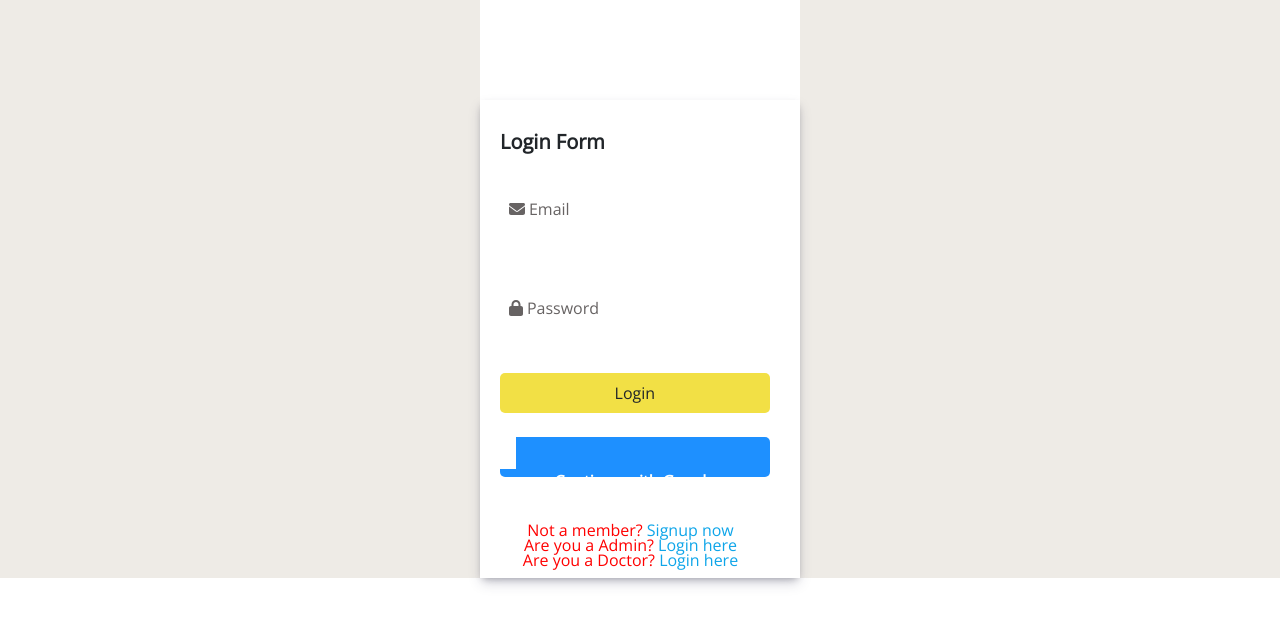
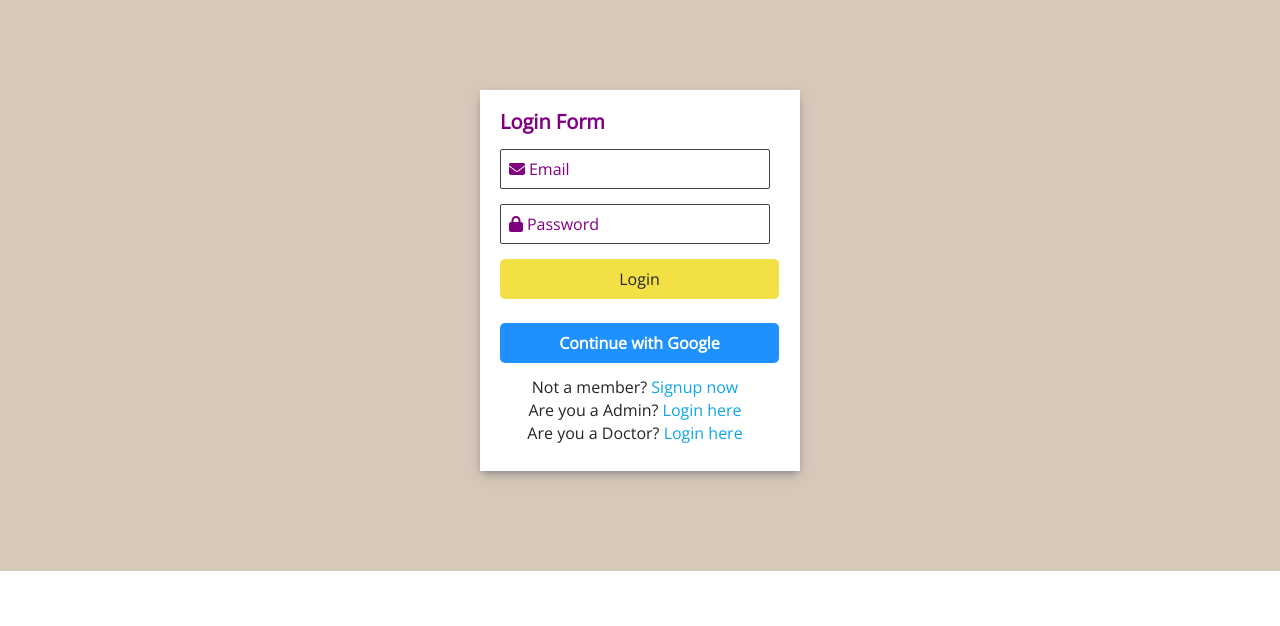
Before and after one commit to Vikram043/whole-lace-7572, a React (Create React App) app in the folder frontend/: page /user/login in a window 1280 px wide. Shown: the top 626 px of the page. Built offline with nearby package versions, Linux system fonts and the light colour scheme; the HTML template or start-up script is replaced by a standard one.

Commit message:
kamlesh day6

```diff
--- a/frontend/src/Components/AdminLogin.jsx
+++ b/frontend/src/Components/AdminLogin.jsx
@@ -3,7 +3,7 @@ import { FontAwesomeIcon } from '@fortawesome/react-fontawesome';
 import { faEnvelope } from '@fortawesome/free-solid-svg-icons'
 import {  faLock } from '@fortawesome/free-solid-svg-icons';
 import { Link ,useNavigate} from "react-router-dom"
-import "../Style/Login.css"
+import "../Style/cssLogin.css"
 
 const AdminLogin = () => {
     const navigate =useNavigate()
@@ -135,7 +135,8 @@ const AdminLogin = () => {
     };
 
     return (
-        <form onSubmit={handleSubmit}>
+        <div id="parent">
+        <form id="form" onSubmit={handleSubmit}>
             <div>
                 <h2>Admin Login Form</h2>
             </div>
@@ -166,6 +167,7 @@ const AdminLogin = () => {
             <br />
 
         </form>
+        </div>
     );
 };
 
--- a/frontend/src/Components/DoctorLogin.jsx
+++ b/frontend/src/Components/DoctorLogin.jsx
@@ -1,12 +1,12 @@
 import React, { useState } from 'react';
 import { FontAwesomeIcon } from '@fortawesome/react-fontawesome';
 import { faEnvelope } from '@fortawesome/free-solid-svg-icons'
-import {  faLock } from '@fortawesome/free-solid-svg-icons';
-import { Link ,useNavigate} from "react-router-dom"
-import "../Style/Login.css"
+import { faLock } from '@fortawesome/free-solid-svg-icons';
+import { Link, useNavigate } from "react-router-dom"
+import "../Style/cssLogin.css"
 
 const DoctorLogin = () => {
-    const navigate=useNavigate()
+    const navigate = useNavigate()
     const [inputValue, setInputValue] = useState('');
 
     const [formData, setFormData] = useState({
@@ -35,7 +35,7 @@ const DoctorLogin = () => {
         return passwordRegex.test(password);
     };
 
-    const handleSubmit = async(event) => {
+    const handleSubmit = async (event) => {
         event.preventDefault();
 
         // Clear previous error messages
@@ -135,7 +135,8 @@ const DoctorLogin = () => {
     };
 
     return (
-        <form onSubmit={handleSubmit}>
+        <div id="parent">
+            <form id="form" onSubmit={handleSubmit}>
                 <div>
                     <h2>Doctor Login Form</h2>
                 </div>
@@ -153,7 +154,7 @@ const DoctorLogin = () => {
                 </div>
 
                 <div>
-                <input id="signup-btn" type="submit" value="Login" /> <br /><br/>
+                    <input id="signup-btn" type="submit" value="Login" /> <br /><br />
                     <button id="google-btn">  Continue with Google</button>
                 </div>
 
@@ -166,6 +167,7 @@ const DoctorLogin = () => {
                 <br />
 
             </form>
+        </div>
     );
 };
 
--- a/frontend/src/Components/SignupForm.jsx
+++ b/frontend/src/Components/SignupForm.jsx
@@ -1,21 +1,21 @@
-import React, { useState,useEffect } from 'react';
+import React, { useState, useEffect } from 'react';
 import { FontAwesomeIcon } from '@fortawesome/react-fontawesome';
 import { faEnvelope } from '@fortawesome/free-solid-svg-icons'
 import { faUser, faLock } from '@fortawesome/free-solid-svg-icons';
-import { Link,useNavigate } from "react-router-dom";
+import { Link, useNavigate } from "react-router-dom";
 import { AiOutlineGoogle } from 'react-icons/ai';
-import "../Style/Login.css"
+import "../Style/cssLogin.css"
 
 const Form = () => {
     const [inputValue, setInputValue] = useState('');
-    const navigate=useNavigate();
+    const navigate = useNavigate();
 
     const [formData, setFormData] = useState({
         name: '',
         email: '',
         pass: '',
-        role:'',
-        confirmPassword:''
+        role: '',
+        confirmPassword: ''
 
     });
 
@@ -143,7 +143,8 @@ const Form = () => {
     };
 
     return (
-        <form onSubmit={handleSubmit}>
+        <div id="parent">
+            <form id="form" onSubmit={handleSubmit}>
                 <div>
                     <h2>Signup Form</h2>
                 </div>
@@ -180,11 +181,13 @@ const Form = () => {
                     <span className="error-message">{errors.confirmPasswordError}</span>
                 </div>
                 <div>
-                <input id="signup-btn" type="submit" value="Submit" /> <br /><br/>
-                <button id="google-btn"> < AiOutlineGoogle/>  Continue with Google</button>
+                    <input id="signup-btn" type="submit" value="Submit" /> <br /><br />
+                    {/* <button id="google-btn"> < AiOutlineGoogle /> Continue with Google</button> */}
+                    <button id="google-btn" >Continue with google</button>
                     <p>Alredy have an account?<Link to="/user/login">Login Here</Link></p><br />
                 </div>
             </form>
+        </div>
     );
 };
 
--- a/frontend/src/Components/UserLogin.jsx
+++ b/frontend/src/Components/UserLogin.jsx
@@ -1,17 +1,17 @@
-import React, { useState,useContext } from 'react';
+import React, { useState, useContext } from 'react';
 import { FontAwesomeIcon } from '@fortawesome/react-fontawesome';
 import { faEnvelope } from '@fortawesome/free-solid-svg-icons'
-import {  faLock } from '@fortawesome/free-solid-svg-icons';
-import { Link ,useNavigate} from "react-router-dom";
+import { faLock } from '@fortawesome/free-solid-svg-icons';
+import { Link, useNavigate } from "react-router-dom";
 import { AiOutlineGoogle } from 'react-icons/ai';
 import { AppContext } from '../Contest/AppContext';
 
-import "../Style/Login.css"
+import "../Style/cssLogin.css"
 
 
 
 const UserLogin = () => {
-    const navigate=useNavigate();
+    const navigate = useNavigate();
 
     const { loginUser } = useContext(AppContext);
     const [inputValue, setInputValue] = useState('');
@@ -147,16 +147,17 @@ const UserLogin = () => {
     };
 
     return (
+        <div id="parent">
             <form id="form" onSubmit={handleSubmit}>
                 <div>
                     <h2>Login Form</h2>
                 </div>
                 <div>
                     {/* <label htmlFor="email">Email</label> <br/> */}
-                <input className="form-input"  type="text" id="email" name="email" value={formData.email} onChange={handleChange} />
+                    <input className="form-input" type="text" id="email" name="email" value={formData.email} onChange={handleChange} />
                     <label className={`form-label ${inputValue !== '' ? 'active' : ''}`} htmlFor="email"> <FontAwesomeIcon icon={faEnvelope} /> Email</label>
                     <span className="error-message">{errors.emailError}</span>
-            </div> <br/>
+                </div>
                 <div>
                     {/* <label htmlFor="password">Password</label> <br/> */}
                     <input className="form-input" type="password" id="password" name="pass" value={formData.password} onChange={handleChange} />
@@ -165,18 +166,21 @@ const UserLogin = () => {
                 </div>
 
                 <div>
-                <input id="signup-btn" type="submit" value="Login" /> <br /><br/>
-                <button id="google-btn"> <  AiOutlineGoogle className='google-icon' />  Continue with Google</button>
+                    <input id="signup-btn" type="submit" value="Login" /> <br /><br />
+                    <button id="google-btn"> Continue with Google</button>
                 </div>
 
                 <div id="links">
-                <p style={{color:"red"}}>Not a member? <Link className='link' to="/user/signup">Signup now</Link></p>
-               <br/> <p style={{color:"red"}}>Are you a Admin? <Link className='link' to="/admin/login">Login here</Link></p>
-               <br/> <p style={{color:"red"}}>Are you a Doctor? <Link className='link' to="/doctor/login">Login here</Link></p>
+                    <p >Not a member? <Link className='link' to="/user/signup">Signup now</Link></p>
+                     <p >Are you a Admin? <Link className='link' to="/admin/login">Login here</Link></p>
+                     <p >Are you a Doctor? <Link className='link' to="/doctor/login">Login here</Link></p>
                 </div>
+
+                <br />
 
 
             </form>
+        </div>
     );
 };
 
--- a/frontend/src/Style/Login.css
+++ /dev/null
@@ -1,92 +0,0 @@
-body{
-    background-color: rgb(238, 235, 230);
-    display: flex;
-    justify-content: center;
-    align-items: center;
-  }
-
-  #form {
-    height: auto;
-    width: 320px;
-    border: 2px solid black;
-    background-color: #fff;
-    border:none;
-     box-shadow: rgba(50, 50, 93, 0.25) 0px 6px 12px -2px, rgba(0, 0, 0, 0.3) 0px 3px 7px -3px;
-     padding-top: 5px;
-     margin-top: 100px;
-
-  }
-
-  #form>div{
-    margin-top: 15px;padding:10px;
-    padding-left: 20px;
-    position:relative
-  }
-
-  .form-input {
-    height:40px;
-    width:90%;
-    outline: none;
-    padding-left: 5px;
-    /* background-color: #fff; */
-  }
-  form>div>span{
-   color:red
-  }
-  .form-label{
-   position:absolute;
-   top:0.5rem;
-   left:1.8rem;
-   color:rgb(103, 99, 99);
-  }
-
-  #signup-btn{
-    background-color: rgb(242, 224, 69);
-    border:none;
-    border-radius: 5px;
-    height:40px;
-    width:93%
-  }
-  #signup-btn:hover{
-    background-color:rgb(230, 216, 95);
-    color: black;
-  }
-
-  .form-input:focus ~ .form-label,.form-label.active{
-    top:-0.8rem;
-    left:1.9rem;
-    font-size: 10px;
-    background: #fff;
-    padding: 5px;
-  }
-
-  /* .form-input:focus ~ .form-label, */
-  /* .form-input:not(:placeholder-shown) ~ .form-label {
-    top: -0.8rem;
-    left: 1.9rem;
-    font-size: 10px;
-    background: #fff;
-    padding: 5px;
-  } */
-
-
-  #google-btn{
-    width:93%;
-    height:40px;
-    background-color:dodgerblue;
-    color:#fff;
-    border-radius: 5px ;
-    border:none
-  }
-
-
-  /* UserLogin CSS */
-  #links{
-    text-align: center;
-    line-height: 5px;
-  }
-
-  .google-icon{
-    color:white;
-    height:80%;
-  }
--- /dev/null
+++ b/frontend/src/Style/cssLogin.css
@@ -0,0 +1,86 @@
+#parent{
+  height:100%;
+  width:100%;
+  display: flex;
+  justify-content: center;
+  align-items: center;
+  background-color: rgb(214, 201, 185);
+}
+
+#form{
+  height: auto;
+  width: 320px;
+  background-color: #ffffff;
+  border:none;
+   box-shadow: rgba(50, 50, 93, 0.25) 0px 6px 12px -2px, rgba(0, 0, 0, 0.3) 0px 3px 7px -3px;
+   padding-top: 5px;
+   margin-top: 90px;
+   margin-bottom: 100px;
+}
+
+#form>div{
+  margin-top: 15px;
+  padding-left: 20px;
+  position:relative
+}
+#form h2{
+  color:purple;
+}
+.form-input {
+  height:40px;
+  width:90%;
+  outline: none;
+  color:purple;
+  padding-left: 5px;
+ border-radius: 2px;
+  border: 1px solid rgb(68, 66, 66);
+}
+#form>div>span{
+ color:red
+}
+.form-label{
+  position:absolute;
+  top:0.5rem;
+  left:1.8rem;
+  color:rgb(103, 99, 99);
+  color:purple;
+ }
+
+ .form-input:focus ~ .form-label,.form-label.active{
+  top:-0.8rem;
+  left:1.9rem;
+  font-size: 10px;
+  background: #fff;
+  padding: 5px;
+  border-color: aqua;
+}
+
+#signup-btn{
+  background-color: rgb(242, 224, 69);
+  border:none;
+  border-radius: 5px;
+  height:40px;
+  width:93%
+}
+#signup-btn:hover{
+  background-color:rgb(230, 216, 95);
+  color: black;
+}
+
+#google-btn{
+  width:93%;
+  height:40px;
+  background-color:dodgerblue;
+  color:#fff;
+  border-radius: 5px ;
+  border:none
+}
+#links{
+  text-align: center;
+  line-height:18px;
+}
+
+.google-icon{
+  color:white;
+  height:80%;
+}
```
Lines whose indentation alone changed are shown as unchanged.
